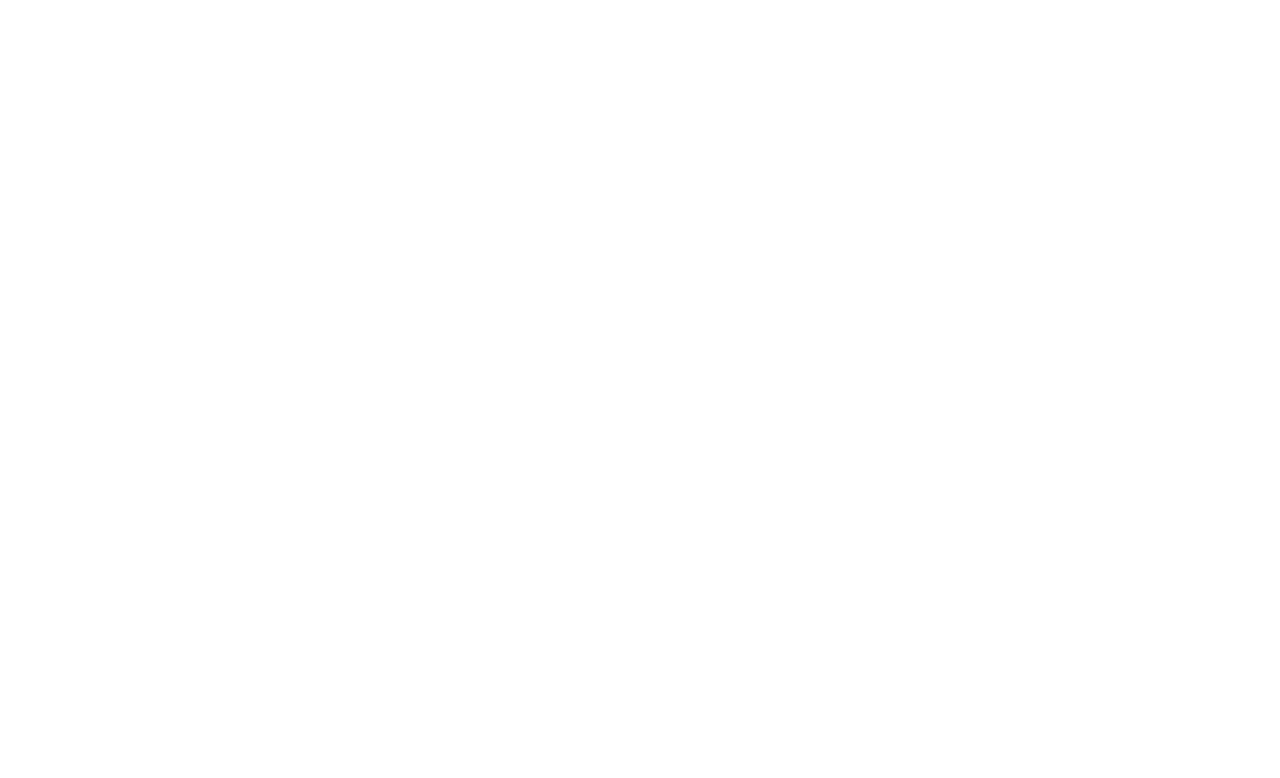
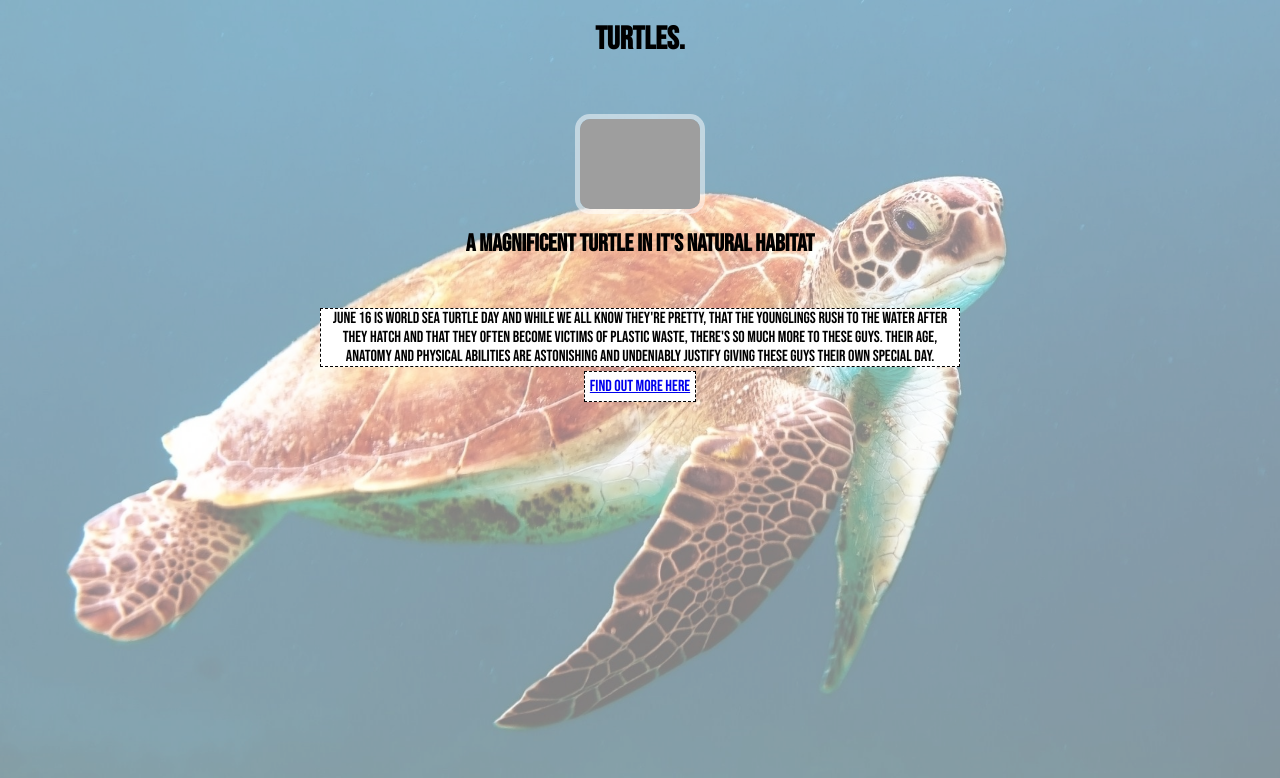
Before and after one commit to lewCodes/TurtleTributePage, a plain HTML site: page index.html in a window 1280 px wide. Drawn offline with Linux system fonts and the light colour scheme; grey boxes are pictures that could not be loaded.

Commit message:
Final Commit

```diff
--- a/index.html
+++ b/index.html
@@ -7,6 +7,29 @@
     <title>Turtle Tribute</title>
 </head>
 <body>
+    <main id="main">
 
+        <div id="img-div-bg">
+            <img src="image/turtle.jpg" alt="Turtle"/>
+        </div>
+
+        <div id="wrapper">
+            <h1 id="title">Turtles.</h1>
+            <div id="img-div">
+                <img id="image" src="image/turtle2.jpg" alt="Turtle"/>
+                <h2 id="img-caption"> A Magnificent Turtle in it's Natural Habitat</h2>
+            </div>
+        </div>
+
+        <p id="tribute-info">
+            June 16 is World Sea Turtle Day and while we all know they're pretty, that the younglings rush to the water after they hatch and that they often become victims of plastic waste, there's so much more to these guys. Their age, anatomy and physical abilities are astonishing and undeniably justify giving these guys their own special day.
+            <br />
+
+        </p>
+
+        <a id="tribute-link" href="https://en.wikipedia.org/wiki/Turtle" target="_blank">Find Out More Here</a>
+
+
+    </main>
 </body>
 </html>
--- a/style.css
+++ b/style.css
@@ -1,5 +1,66 @@
+@import url('https://fonts.googleapis.com/css2?family=Bebas+Neue&display=swap');
+
 * {
     box-sizing: border-box;
     padding: 0;
     margin: 0;
 }
+
+html{
+    font-family: 'Bebas Neue', cursive;
+}
+
+main {
+    max-width: 1440px;
+    text-align: center;
+}
+
+
+#img-div-bg img{
+    position: absolute;
+    z-index: -1;
+    max-width: 100%;
+    max-height: 100vh;
+    height: auto;
+
+    box-shadow: 0px 0px 30px 100px rgba(107,117,255,0.5);
+    filter: opacity(50%);
+    top: 0;
+    left: 0;
+    right: 0;
+    margin-left: auto;
+    margin-right: auto;
+
+}
+
+/* Wrapper */
+#wrapper{
+   display: flex;
+   flex-direction: column;
+   align-items: center;
+}
+
+#wrapper *{
+    margin: 20px auto;
+}
+
+#wrapper img{
+    max-width: 30%;
+    box-shadow: 0px 0px 0px 5px rgba(255,255,255,0.5);
+    border-radius: 10px;
+    display: block;
+    align-items: center;
+}
+
+#tribute-info {
+    width: 50vw;
+    margin: 10px auto;
+    background: #fff;
+    border: 1px dashed black;
+}
+
+#tribute-link {
+    background: white;
+    padding: 5px;
+    border: dashed 1px black;
+}
```
Also changed, not shown: image/turtle.jpg (added), 1 other file.
